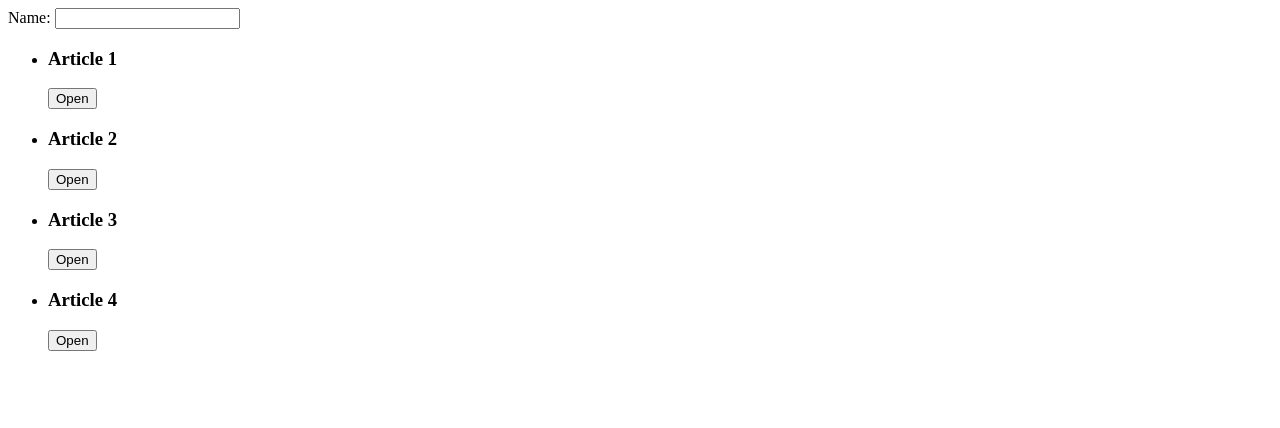
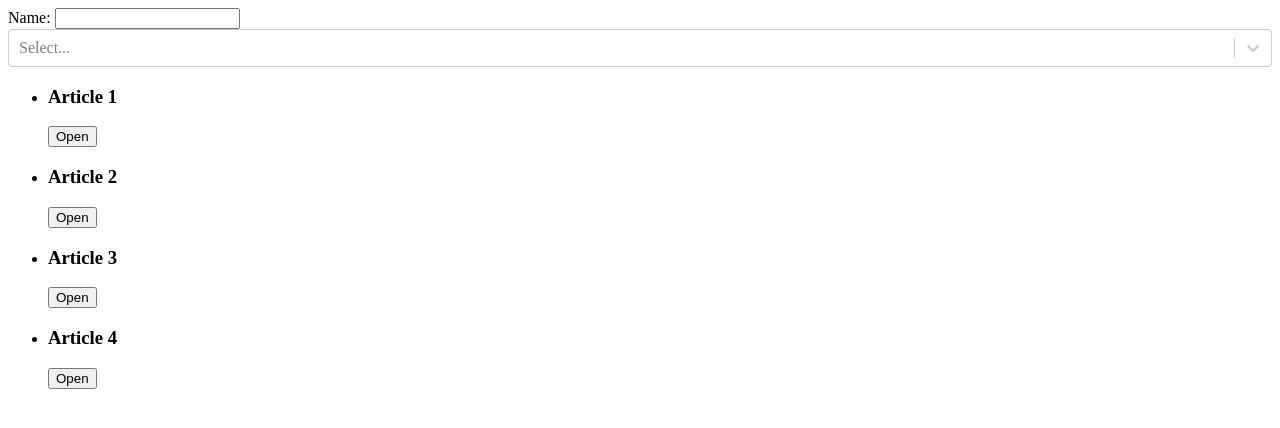
Before and after one commit to AlexanderKononenko210b/TestReact, a React (Create React App) app: page / in a window 1280 px wide. Shown: the top 428 px of the page. Built offline with nearby package versions, Linux system fonts and the light colour scheme.

Commit message:
simple use external component (react-select)

```diff
--- a/package.json
+++ b/package.json
@@ -6,7 +6,8 @@
     "prop-types": "^15.6.2",
     "react": "^16.4.1",
     "react-dom": "^16.4.1",
-    "react-scripts": "1.1.4"
+    "react-scripts": "1.1.4",
+    "react-select": "^2.0.0-beta.7"
   },
   "scripts": {
     "start": "react-scripts start",
--- a/src/components/App.js
+++ b/src/components/App.js
@@ -2,19 +2,31 @@
 import ArticleList from './ArticleList'
 import ArticleChart from './ArticlesChart'
 import UserForm from './UserForm'
-
+import Select from 'react-select'
 //здесь мы работаем со сторонней библиотекой как с обычным компонентом
 class App extends Component {
 
+    state = {
+        selection: null
+    }
+
     render () {
+        const options = this.props.articles.map(article => ({
+            label: article.title,
+            value: article.id
+        }))
+
         return (
             <div>
                 <UserForm/>
+                <Select options = {options} value = {this.state.selection} onChange = {this.changeSelection}/>
                 <ArticleList articles = {this.props.articles}/>
                 <ArticleChart articles = {this.props.articles}/>
             </div>
         )
     }
+
+    changeSelection = selection => this.setState({selection})
 }
 
 export default App
```
Also changed, not shown: 1 other file (tests, documents, lock files or other folders).
